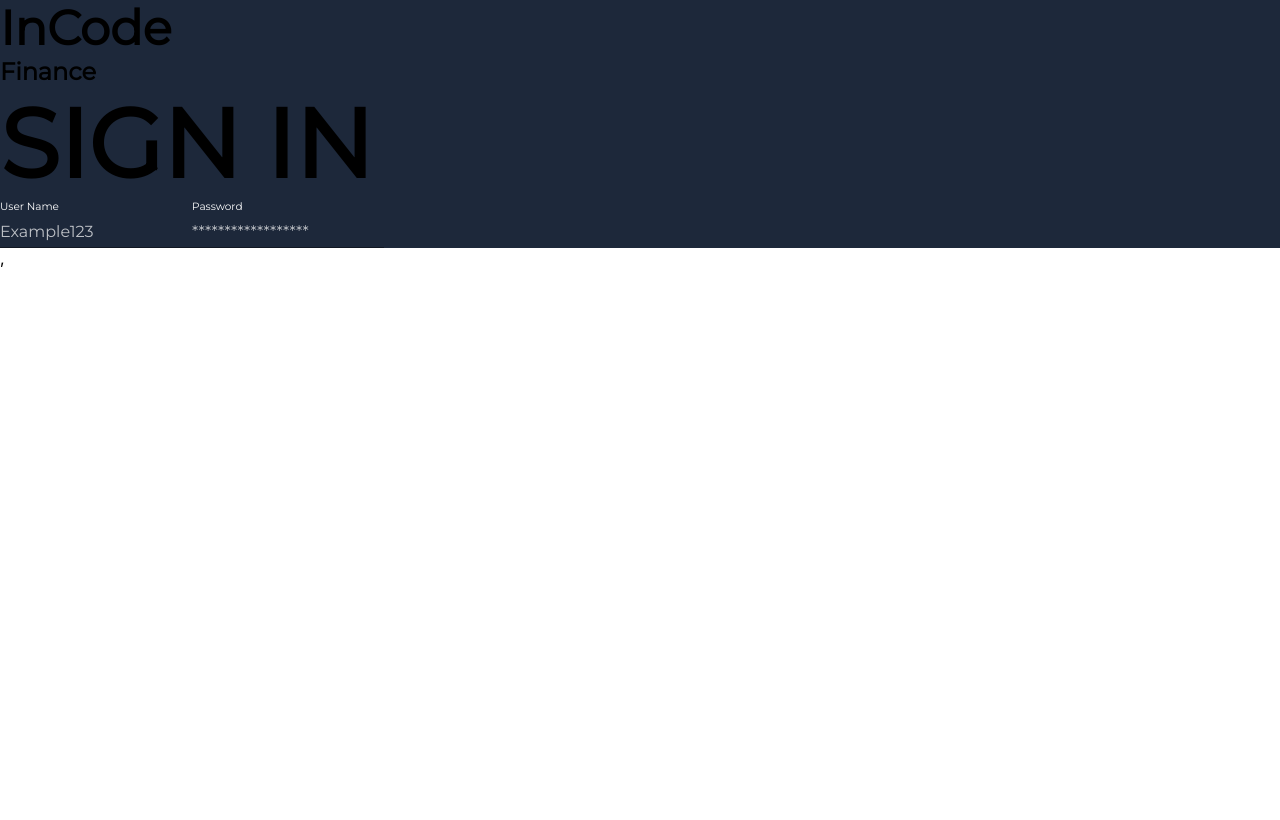
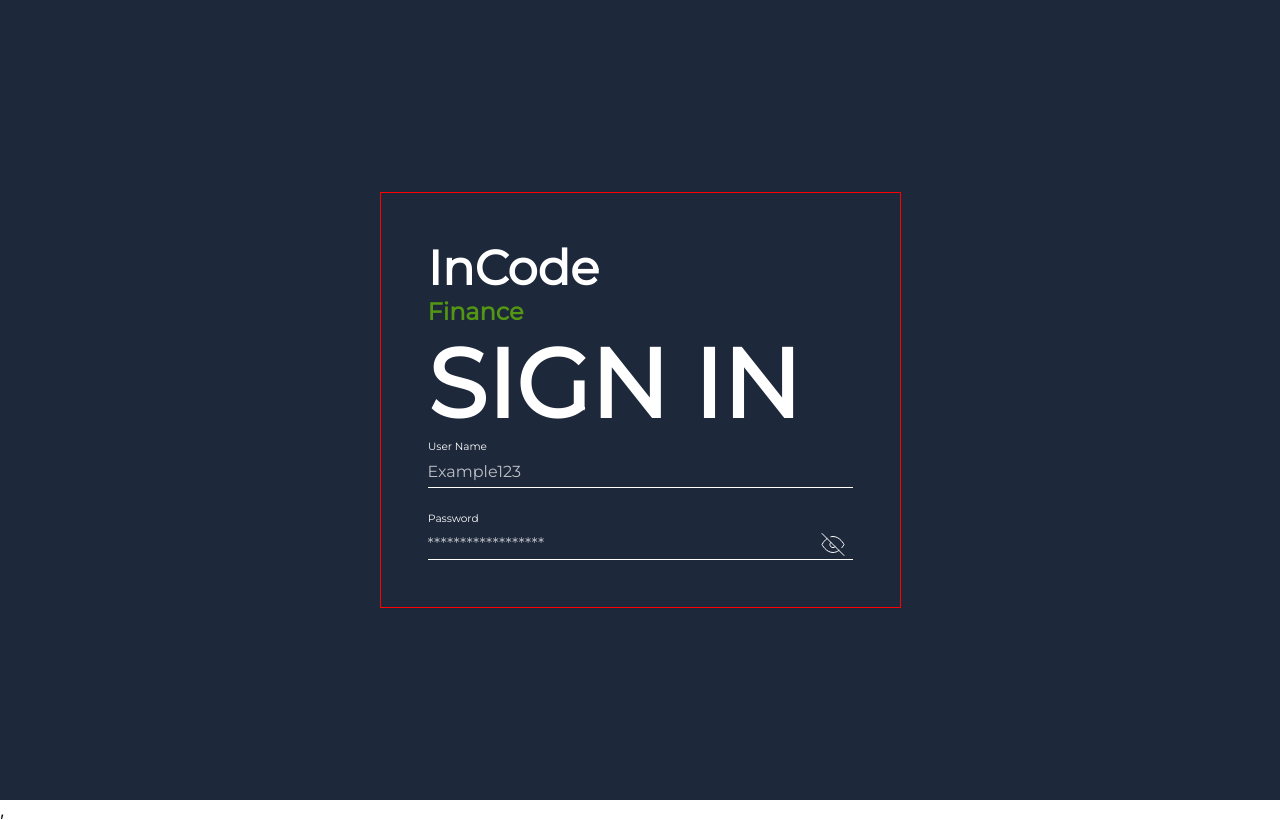
Before and after one commit to illiakornyk/demo-app-sign-up, a React (Create React App) app: page /auth in a window 1280 px wide. Built offline with nearby package versions, Linux system fonts and the light colour scheme.

Commit message:
feat: adjust input fields

```diff
--- /dev/null
+++ b/src/components/TextFields/PasswordField/index.tsx
@@ -0,0 +1,35 @@
+import { useState } from 'react';
+import Input from '../TextField';
+import InputAdornment from '@mui/material/InputAdornment';
+import IconButton from '@mui/material/IconButton';
+import { EyeOffIcon } from '../../icons/hidden';
+
+const PasswordInput = () => {
+  const [showPassword, setShowPassword] = useState(false);
+  const handleClickShowPassword = () => {
+    setShowPassword(!showPassword);
+  };
+  return (
+    <Input
+      id="password"
+      label="Password"
+      defaultValue=""
+      placeholder="******************"
+      type={showPassword ? 'text' : 'password'}
+      InputProps={{
+        endAdornment: (
+          <InputAdornment position="end">
+            <IconButton
+              aria-label="toggle password visibility"
+              onClick={handleClickShowPassword}
+            >
+              {showPassword ? <EyeOffIcon /> : <EyeOffIcon />}
+            </IconButton>
+          </InputAdornment>
+        ),
+      }}
+    />
+  );
+};
+
+export default PasswordInput;
--- a/src/components/auth/TextField/index.tsx
+++ b/src/components/TextFields/TextField/index.tsx
@@ -1,4 +1,3 @@
-import React from 'react';
 import TextField, { TextFieldProps } from '@mui/material/TextField';
 
 const Input = (props: TextFieldProps) => {
@@ -16,11 +15,20 @@ const Input = (props: TextFieldProps) => {
           fontSize: '14px',
           color: 'white',
         },
+        '& input': {
+          color: 'white',
+        },
         '& input::placeholder': {
           color: 'hsla(0, 0%, 100%, 1)',
           fontSize: '16px',
           lineHeight: '24.8px',
           opacity: '70%',
+        },
+        '& .MuiInput-underline:before': {
+          borderBottomColor: 'white',
+        },
+        '& .MuiInput-underline:hover:not(.Mui-disabled):before': {
+          borderBottomColor: 'white',
         },
       }}
       {...props}
--- a/src/components/auth/sign-in-form/index.tsx
+++ b/src/components/auth/sign-in-form/index.tsx
@@ -1,6 +1,7 @@
-import { Typography } from '@mui/material';
+import { Box, Typography } from '@mui/material';
 import React from 'react';
-import Input from '../TextField';
+import Input from '../../TextFields/TextField';
+import PasswordInput from '../../TextFields/PasswordField';
 
 interface SignInFormProps {
   title?: string;
@@ -10,27 +11,24 @@ interface SignInFormProps {
 const SignInForm: React.FC<SignInFormProps> = ({ title, subtitle }) => {
   return (
     <div>
-      <Typography variant="h1" sx={{ fontWeight: 700 }}>
+      <Typography variant="h1" sx={{ fontWeight: 700 }} color="white">
         SIGN IN
       </Typography>
 
-      <div>
+      <Box sx={{ display: 'flex', flexDirection: 'column', gap: '1.5rem' }}>
         <Input
+          key="test"
           required
+          name="user-name"
           id="user-name"
+          type="text"
           label="User Name"
           defaultValue=""
           placeholder="Example123"
         />
 
-        <Input
-          required
-          id="password"
-          label="Password"
-          defaultValue=""
-          placeholder="******************"
-        />
-      </div>
+        <PasswordInput />
+      </Box>
     </div>
   );
 };
--- /dev/null
+++ b/src/components/icons/hidden/index.tsx
@@ -0,0 +1,24 @@
+export const EyeOffIcon = () => {
+  return (
+    <svg
+      width="24"
+      height="25"
+      viewBox="0 0 24 25"
+      fill="none"
+      xmlns="http://www.w3.org/2000/svg"
+    >
+      <path
+        d="M17.94 18.44C16.2306 19.743 14.1491 20.4649 12 20.5C5 20.5 1 12.5 1 12.5C2.24389 10.1819 3.96914 8.15663 6.06 6.56003M9.9 4.74002C10.5883 4.5789 11.2931 4.49836 12 4.50003C19 4.50003 23 12.5 23 12.5C22.393 13.6356 21.6691 14.7048 20.84 15.69M14.12 14.62C13.8454 14.9148 13.5141 15.1512 13.1462 15.3151C12.7782 15.4791 12.3809 15.5673 11.9781 15.5744C11.5753 15.5815 11.1752 15.5074 10.8016 15.3565C10.4281 15.2056 10.0887 14.9811 9.80385 14.6962C9.51897 14.4113 9.29439 14.072 9.14351 13.6984C8.99262 13.3249 8.91853 12.9247 8.92563 12.5219C8.93274 12.1191 9.02091 11.7219 9.18488 11.3539C9.34884 10.9859 9.58525 10.6547 9.88 10.38"
+        stroke="white"
+        stroke-linecap="round"
+        stroke-linejoin="round"
+      />
+      <path
+        d="M1 1.5L23 23.5"
+        stroke="white"
+        stroke-linecap="round"
+        stroke-linejoin="round"
+      />
+    </svg>
+  );
+};
--- a/src/pages/Auth/index.tsx
+++ b/src/pages/Auth/index.tsx
@@ -3,15 +3,36 @@ import SignInForm from '../../components/auth/sign-in-form';
 
 function AuthPage() {
   return (
-    <Box sx={{ bgcolor: 'hsla(217, 33%, 17%, 1)' }}>
-      <Typography variant="h3" sx={{ fontWeight: 700 }}>
-        InCode
-      </Typography>
-      <Typography variant="h5" sx={{ fontWeight: 600 }}>
-        Finance
-      </Typography>
+    <Box
+      sx={{
+        bgcolor: 'hsla(217, 33%, 17%, 1)',
+        display: 'flex',
+        flexDirection: 'column',
+        justifyContent: 'center',
+        alignItems: 'center',
+        minHeight: '100vh',
+      }}
+    >
+      <Box
+        sx={{
+          width: '425px',
+          textAlign: 'left',
+          padding: '47px',
+          border: '1px solid red',
+        }}
+      >
+        <Typography variant="h3" sx={{ fontWeight: 700 }} color="white">
+          InCode
+        </Typography>
+        <Typography
+          variant="h5"
+          sx={{ fontWeight: 600, color: 'hsla(91, 78%, 33%, 1)' }}
+        >
+          Finance
+        </Typography>
 
-      <SignInForm />
+        <SignInForm />
+      </Box>
     </Box>
   );
 }
```
Also changed, not shown: src/assets/icons/eye-off.svg (added).
